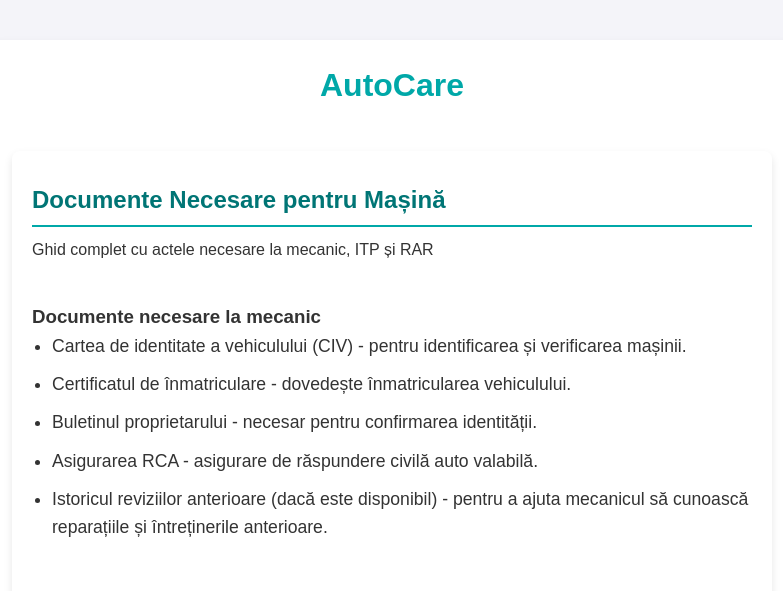
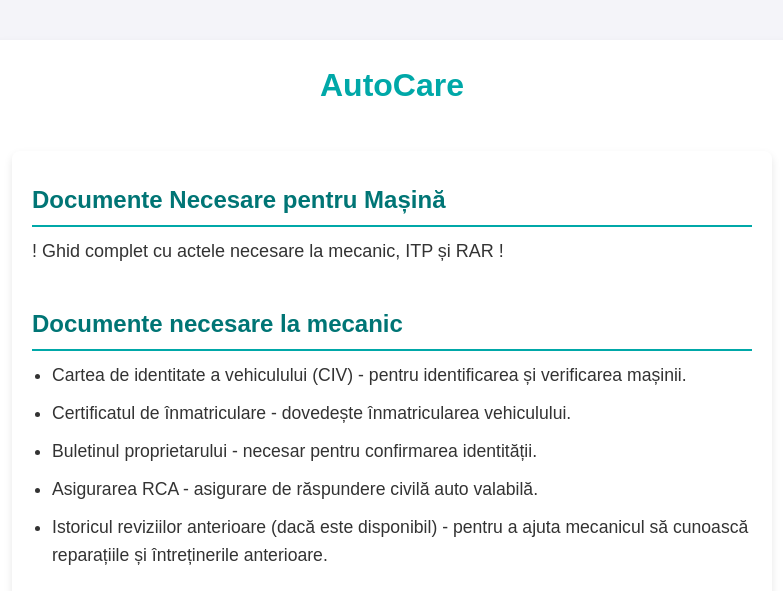
Before and after one commit to cristi504/AutoCare, a Python web app: template templates/left-page.html in a window 1280 px wide. Shown: the top 591 px of the page, without its empty margins (248-1031 px from the left). Run offline with Jinja, Linux system fonts and the light colour scheme; the template is opened without the code that fills it, so the values that code supplies are empty.

Commit message:
Retusuri

```diff
--- a/static/log.css
+++ b/static/log.css
@@ -70,7 +70,7 @@
     border: 1px solid #00d0c7;
     border-radius: 5px;
     background-color: transparent;
-    color: #00d0c7;
+    color: #ffffff;
 }
 
 input:focus {
--- a/static/style.css
+++ b/static/style.css
@@ -41,7 +41,7 @@
     position: absolute;
     left: 45.5%;
     top: 1%;
-    margin-right: 39%;
+    right: 39%;
 }
 
 header {
--- a/templates/left-page.html
+++ b/templates/left-page.html
@@ -15,11 +15,11 @@
     <div class="container">
         <section>
             <h2>Documente Necesare pentru Mașină</h2>
-            <p>Ghid complet cu actele necesare la mecanic, ITP și RAR</p>
+            <p style="font-size: large;">! Ghid complet cu actele necesare la mecanic, ITP și RAR !</p>
         </section>
 
         <section>
-            <h3>Documente necesare la mecanic</h3>
+            <h2>Documente necesare la mecanic</h2>
             <ul>
                 <li>Cartea de identitate a vehiculului (CIV) - pentru identificarea și verificarea mașinii.</li>
                 <li>Certificatul de înmatriculare - dovedește înmatricularea vehiculului.</li>
```
